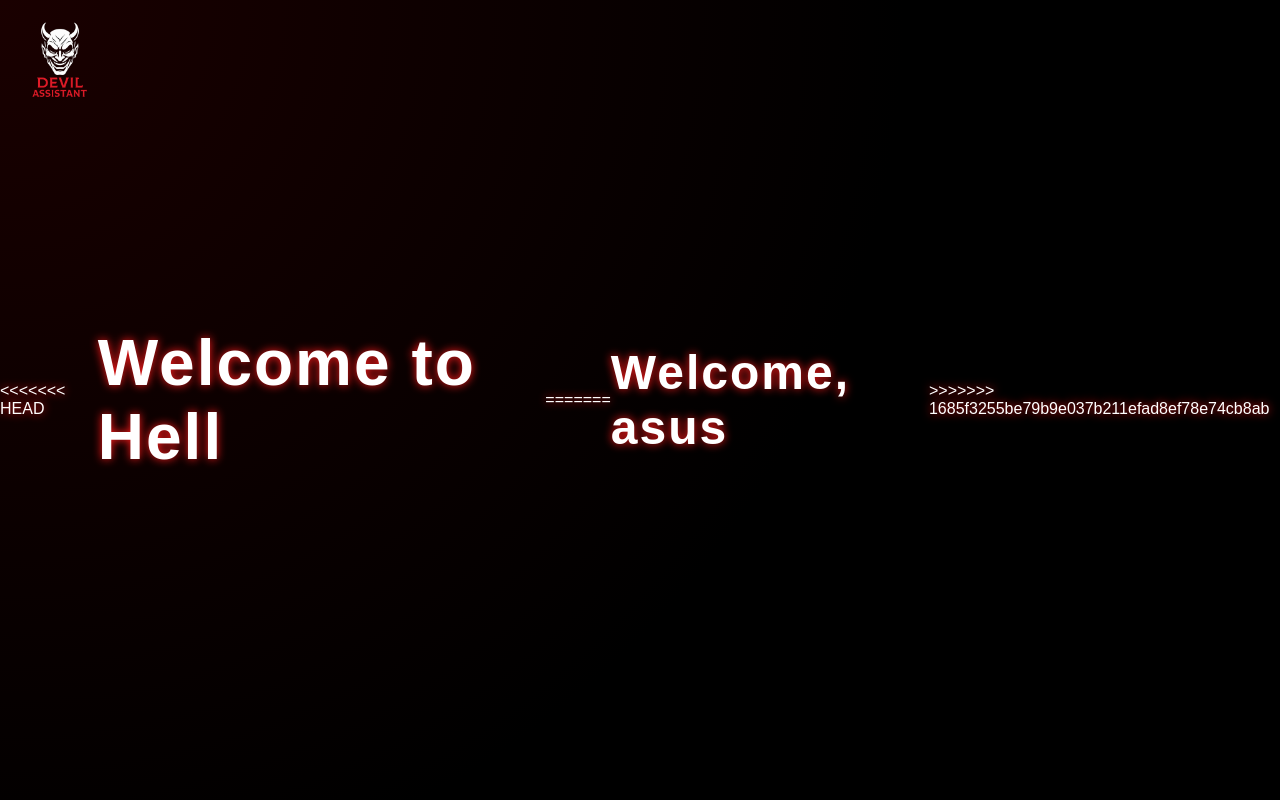
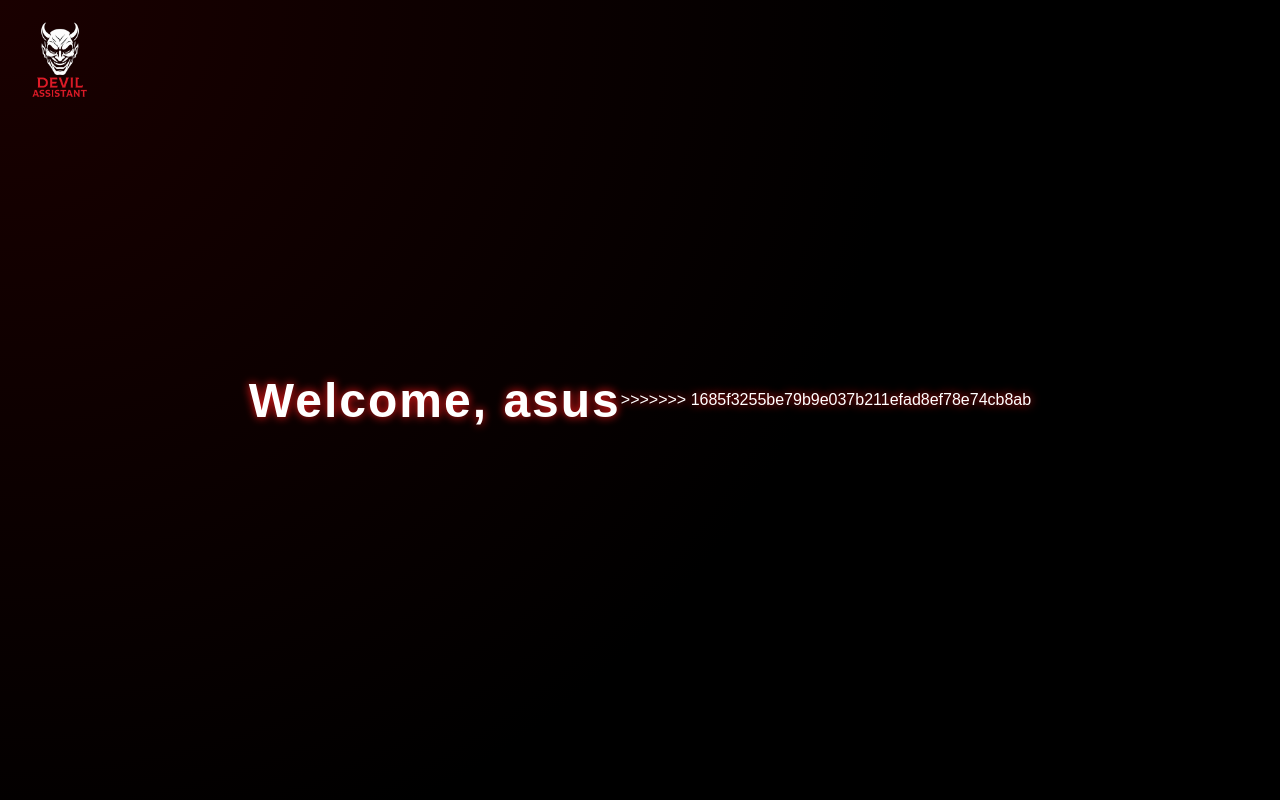
Before and after one commit to divyansh1539/personal-assistant, a Django app: page /index in a window 1280 px wide. Run offline with Django 5.2, Linux system fonts and the light colour scheme; a user stored in the database is signed in.

Commit message:
resolve conflit

```diff
--- a/devil/templates/index.html
+++ b/devil/templates/index.html
@@ -8,10 +8,6 @@
     <link rel="stylesheet" href="{% static 'images/style.css' %}">
 </head>
 <body class="index-page">
-<<<<<<< HEAD
-    <h1 style="font-size: 4rem; letter-spacing: 2px;">Welcome to Hell</h1>
-
-=======
     <div class="logo" style="position:absolute; top: 20px; left: 20px;">
         <img src="{% static 'images/devil_logo.png' %}" alt="logo" style="width: 80px; height: auto;">
     </div>
```
